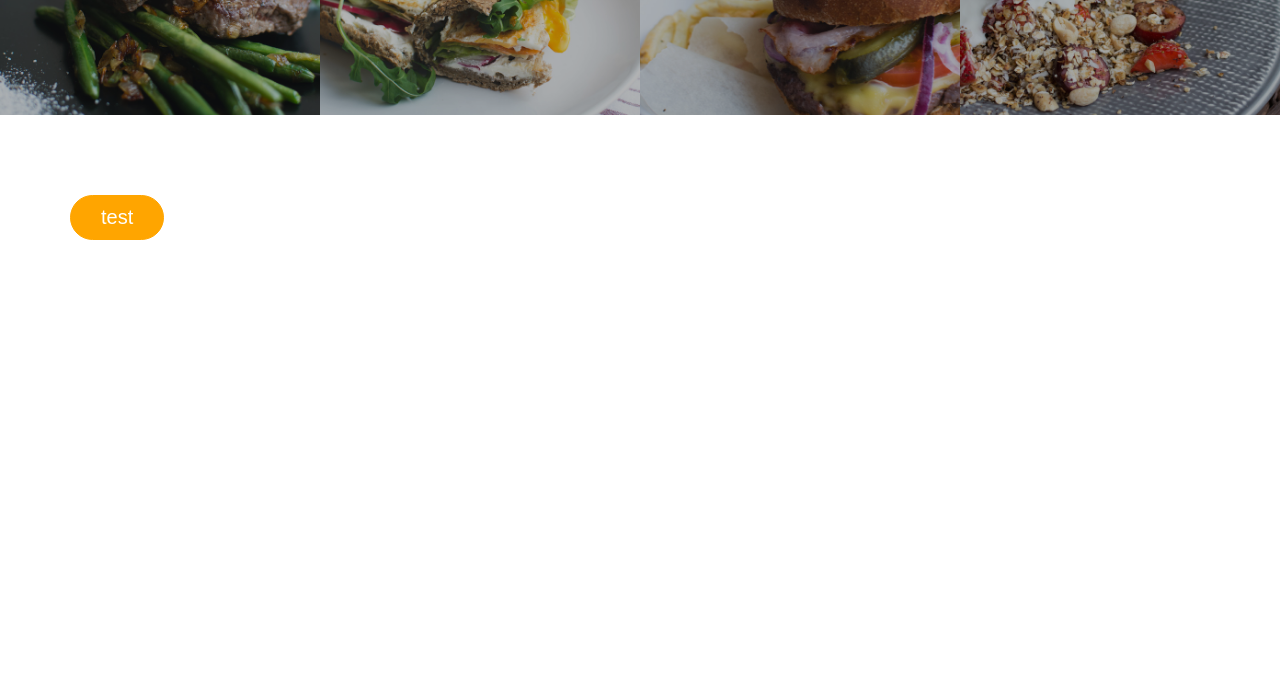
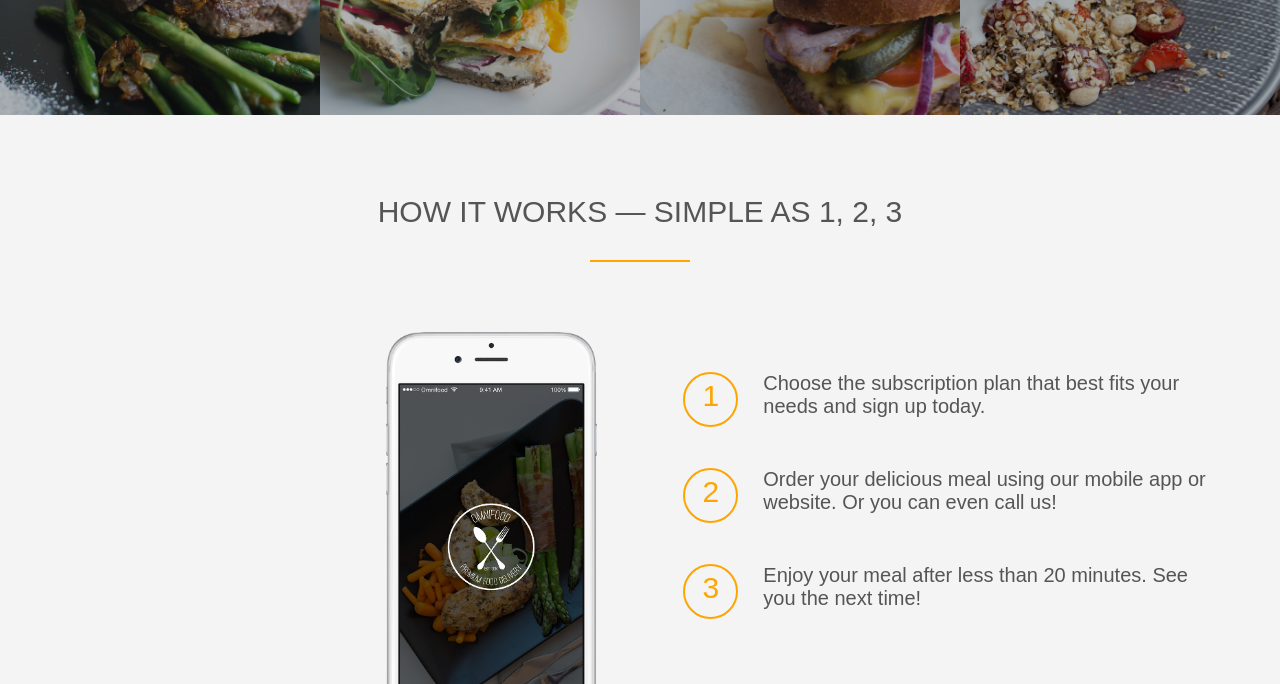
Before and after one commit to andresrgallo/food-website, a plain HTML site: page index.html in a window 1280 px wide. Shown: the part 1830-2514 px from the top of the page. Before the commit the page ends 2150 px from the top, so only its background shows below. Drawn offline with nearby package versions, Linux system fonts and the light colour scheme.

Commit message:
Add how it works section

```diff
--- a/index.html
+++ b/index.html
@@ -61,24 +61,45 @@
   </div>
   </section>
   <section class="food-section">
-    <ul class="meal-pics">
+    <ul class="meal-pics clearfix">
       <li><figure class="meal-photo"><img src="resources/img/1.jpg" alt="Korean bibimbap with egg and vegetables"></figure></li>
       <li><figure class="meal-photo"><img src="resources/img/2.jpg" alt="Simple italian pizza with cherry tomatoes"></figure></li>
       <li><figure class="meal-photo"><img src="resources/img/3.jpg" alt="Chicken breast steak with vegetables"></figure></li>
       <li><figure class="meal-photo"><img src="resources/img/4.jpg" alt="Autumn pumpkin soup"></figure></li>
     </ul>
-    <ul class="meal-pics">
+    <ul class="meal-pics clearfix">
       <li><figure class="meal-photo"><img src="resources/img/5.jpg" alt="Paleo beef steak with vegetables"></figure></li>
       <li><figure class="meal-photo"><img src="resources/img/6.jpg" alt="Healthy baguette with egg and vegetables"></figure></li>
       <li><figure class="meal-photo"><img src="resources/img/7.jpg" alt="Burger with cheddar and bacon"></figure></li>
       <li><figure class="meal-photo"><img src="resources/img/8.jpg" alt="Granola with cherries and strawberries"></figure></li>
     </ul>
   </section>
-  <div class="row">
-    <section>
-      <a class="btn btn-test" href="">test</a>
+    <section class="section-steps">
+      <div class="row">
+        <h2>How it works &mdash; Simple as 1, 2, 3</h2>
+      </div>
+      <div class="row">
+        <div class="col span-1-of-2 steps-box">
+          <img src="resources/img/app-iPhone.png" alt="iPhone image" class="app-screen">
+        </div>
+        <div class="col span-1-of-2 steps-box">
+          <div class="works-steps">
+            <div>1</div>
+            <p>Choose the subscription plan that best fits your needs and sign up today.</p>
+          </div>
+          <div class="works-steps">
+            <div>2</div>
+            <p>Order your delicious meal using our mobile app or website. Or you can even call us!</p>
+          </div>
+          <div class="works-steps">
+            <div>3</div>
+            <p>Enjoy your meal after less than 20 minutes. See you the next time!</p>
+          </div>
+        <a href="#" class="download-img"><img src="resources/img/download-app.svg" alt="download app Store"></a>
+        <a href="#" class="download-img"><img src="resources/img/download-app-android.png" alt="download android"></a>
+        </div>
+      </div>
     </section>
-  </div>
   <script src="https://unpkg.com/ionicons@4.4.2/dist/ionicons.js"></script>
 </body>
 </html>
--- a/resources/css/style.css
+++ b/resources/css/style.css
@@ -12,6 +12,15 @@ html {
   background-color: #fff;
   line-height: 1.15;
   text-rendering: optimizeLegibility;
+}
+
+.clearfix {zoom: 1}
+.clearfix:after {
+  content: '.';
+  clear: both;
+  display: block;
+  height: 0;
+  visibility: hidden;
 }
 
 .row {
@@ -124,7 +133,7 @@ section {
   padding: 80px 0;
 }
 
-.features h2{
+h2{
   text-align: center;
   text-transform: uppercase;
   padding-bottom: 40px;
@@ -132,7 +141,7 @@ section {
   font-weight: 300;
 }
 
-.features h2:after {
+h2:after {
   content:" ";
   width: 100px;
   height: 2px;
@@ -171,12 +180,10 @@ ion-icon {
 
 .food-section {
   padding: 0;
-  overflow: hidden;
 }
 
 .meal-pics {
   list-style: none;
-  overflow: hidden;
 }
 
 .meal-pics li {
@@ -187,8 +194,8 @@ ion-icon {
 
 .meal-photo {
   margin: 0;
+  background-color: black;
   overflow: hidden;
-  background-color: black;
 }
 
 .meal-photo img {
@@ -204,15 +211,55 @@ ion-icon {
   transform: scale(1.03);
 }
 
-.btn-test {
-  text-decoration: none;
-  background-color: orange;
-  color: #fff;
-  border: 1px solid orange;
+/*----- How it works -----*/
+
+.section-steps {
+  background-color: #f4f4f4;
 }
 
-.btn-test:hover {
-  background-color: green;
-  color: #fff;
-  border: 1px solid transparent;
+.steps-box {
+  margin-top: 30px;
 }
+
+.app-screen {
+  width: 40%;
+}
+
+.steps-box:first-child {
+  text-align: right;
+  padding-right: 3%;
+  margin-top: 30px;
+}
+
+.steps-box:last-child {
+  padding-left: 3%;
+  margin-top: 70px;
+}
+
+.works-steps div {
+  color: orange;
+  border: 2px solid orange;
+  height: 55px;
+  width: 55px;
+  border-radius: 50%;
+  display: inline-block;
+  float: left;
+  text-align: center;
+  padding: 5px;
+  margin-right: 25px;
+  font-size: 150%;
+}
+
+.works-steps {
+  margin-bottom: 50px;
+}
+
+.works-steps:last-of-type {
+  margin-bottom: 80px;
+}
+
+.download-img img {
+  height: 50px;
+  width: auto;
+  margin-right: 10px;
+}
```
Also changed, not shown: 2 other files.
